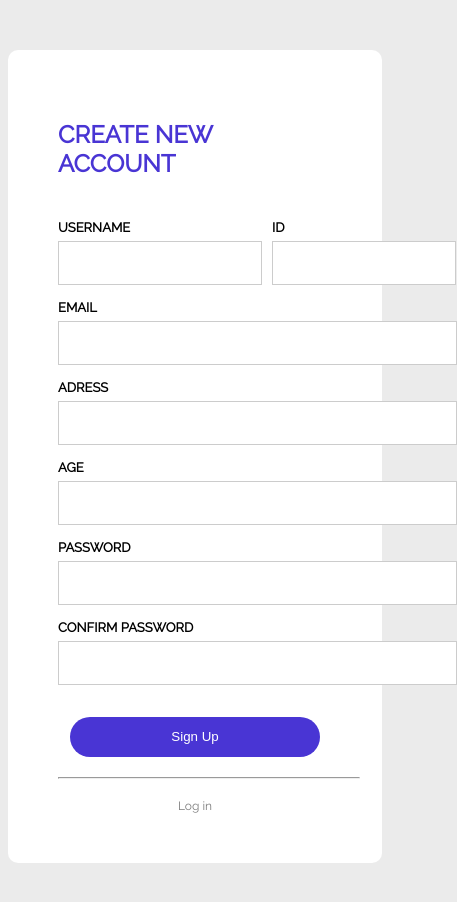
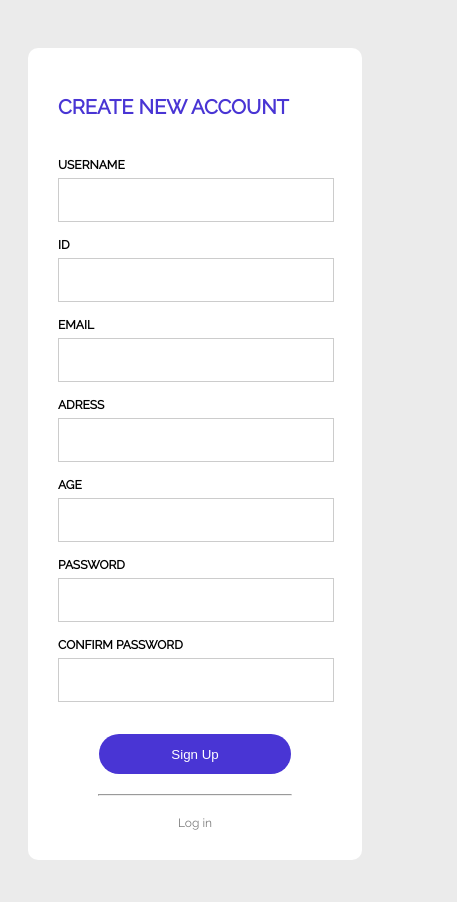
Before and after one commit to alielmala/Reading-project, a plain HTML site: page sign up.html in a window 390 px wide. Shown: the whole page, 457 px wide, since content can reach past the window. Before the commit the page ends 871 px from the top, so only its background shows below. Drawn offline with Linux system fonts and the light colour scheme.

Commit message:
fix bugs for responsive design

```diff
--- a/sign up.html
+++ b/sign up.html
@@ -26,20 +26,20 @@
           <div class="small-fields">  <label class="signup-labels" id="id-label" for="id">ID</label><br>
             <input class="signup-fields " type="number" id="id" name="id" required></div></div>
 
-            <label class="signup-labels" for="email">EMAIL</label>
-            <input class="signup-fields" type="email" id="email" name="email" required>
+            <label class="signup-labels" for="email">EMAIL</label><br>
+            <input class="signup-fields" type="email" id="email" name="email" required><br>
 
-            <label class="signup-labels "  for="address">ADRESS</label>
-            <input class="signup-fields" type="text" id="address" name="address" required>
+            <label class="signup-labels "  for="address">ADRESS</label><br>
+            <input class="signup-fields" type="text" id="address" name="address" required><br>
 
-            <label class="signup-labels" for="age">AGE</label>
-            <input class="signup-fields" type="number" id="AGE" name="AGE" required>
+            <label class="signup-labels" for="age">AGE</label><br>
+            <input class="signup-fields" type="number" id="AGE" name="AGE" required><br>
 
-            <label class="signup-labels" for="password">PASSWORD</label>
-            <input class="signup-fields" type="password" id="password" name="password" required>
+            <label class="signup-labels" for="password">PASSWORD</label><br>
+            <input class="signup-fields" type="password" id="password" name="password" required><br>
 
-            <label class="signup-labels" for="confirmpassword">CONFIRM PASSWORD</label>
-            <input class="signup-fields" type="password" id="confirmpassword" name="confirmpassword" required>
+            <label class="signup-labels" for="confirmpassword">CONFIRM PASSWORD</label><br>
+            <input class="signup-fields" type="password" id="confirmpassword" name="confirmpassword" required><br>
 
             <input type="submit" value="Sign Up">
 
--- a/style/signup.css
+++ b/style/signup.css
@@ -1,6 +1,8 @@
 body{
     background-color: #EBEBEB;
     font-family: 'Raleway';
+    overflow: hidden;
+    padding:20px;
 }
 section {
     padding: 50px 50px 50px 50px;
@@ -20,23 +22,26 @@ h1 {
 
 }
  .signup-fields{
+     display: inline-block;
     margin-top: 5px;
     margin-bottom: 12px;
     padding-left: 20px;
     border: 1px solid #ccc;
     height: 40px;
-    width: 375px;
+    width: 380px;
     color: #797979;
     font-size: 15px;
+
 
  }
  .signup-fields:focus{
     border: 1px solid #4935D4;
     }
-    input[type="text"], input[type="password"],input[type="number"],input[type="email"] {
-        outline: none;
-    }
-    input, button, submit { border:none; }
+input[type="text"], input[type="password"],input[type="number"],input[type="email"] {
+    outline: none;
+}
+
+input, button, submit { border:none; }
 
  input[type=submit]{
      height: 40px;
@@ -58,16 +63,18 @@ h1 {
  }
 .small-fields-container{
     display: flex;
+
 }
-#username{
-    width: 180px;
+#id{
+    width: 173px;
+    margin-left: 10px;
 }
-#id {
-    margin-left: 10px;
-    width: 160px;
-}
+
 #id-label{
     margin-left: 10px;
+}
+#username {
+    width: 173px;
 }
  span {
      color: rgb(124, 124, 124);
@@ -89,9 +96,49 @@ h1 {
 
 hr{
     margin-top: 20px;
-    width: 300px
+    width: 70%;
+    text-align: center;
 }
 
-form > div {
-    max-width:40% ;
-}
+@media screen and (max-width: 550px) {
+   body{
+   }
+    section{
+        padding: 30px 30px 30px 30px;
+        margin: 20px;
+        margin-left: auto; margin-right: auto;
+    }
+    h1 {
+        font-size: 20px;
+    }
+    .signup-fields{
+        width: 92%;
+        margin-left: auto; margin-right: auto;
+        font-size: 13px;
+  }
+
+    .small-fields-container{
+        display: block;
+    }
+    #username{
+        width: 92%;
+    }
+    #id{
+        width: 92%;
+        margin-left: 0px;
+    }
+    #id-label{
+        margin-left: 0%;
+    }
+
+    input[type="submit"]{
+        width: 70%;
+    }
+    input[type="text"]{
+        display: inline-block;
+    }
+    .signup-labels{
+        font-size: 12px;
+    }
+
+  }
```
